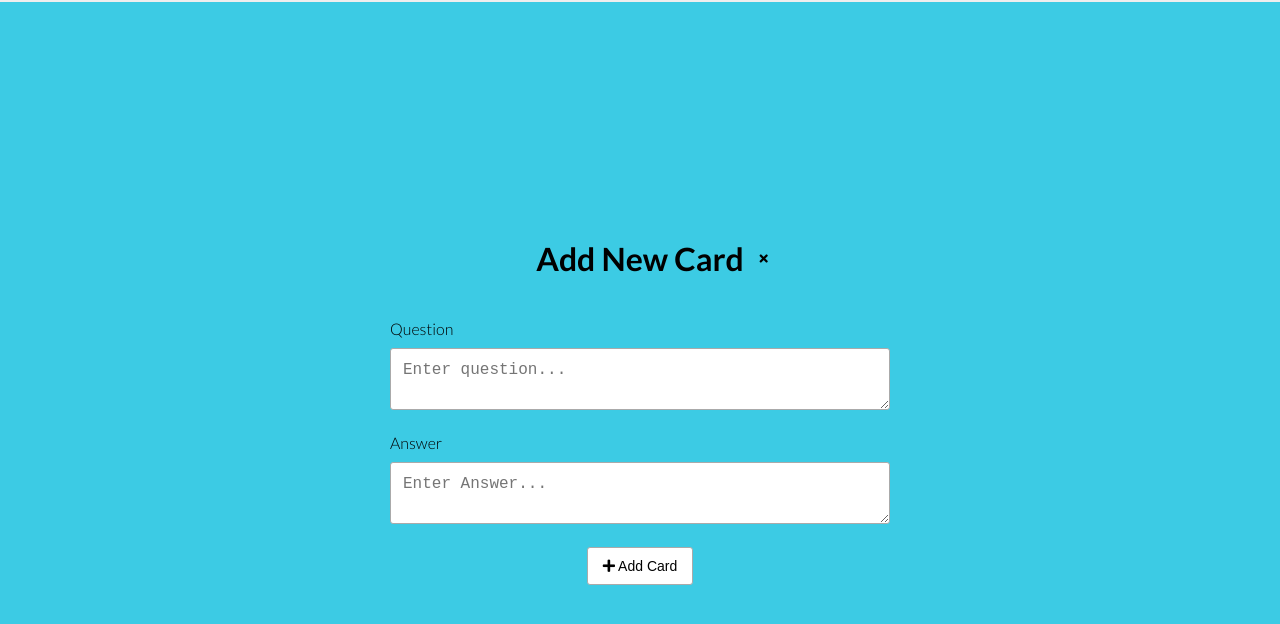
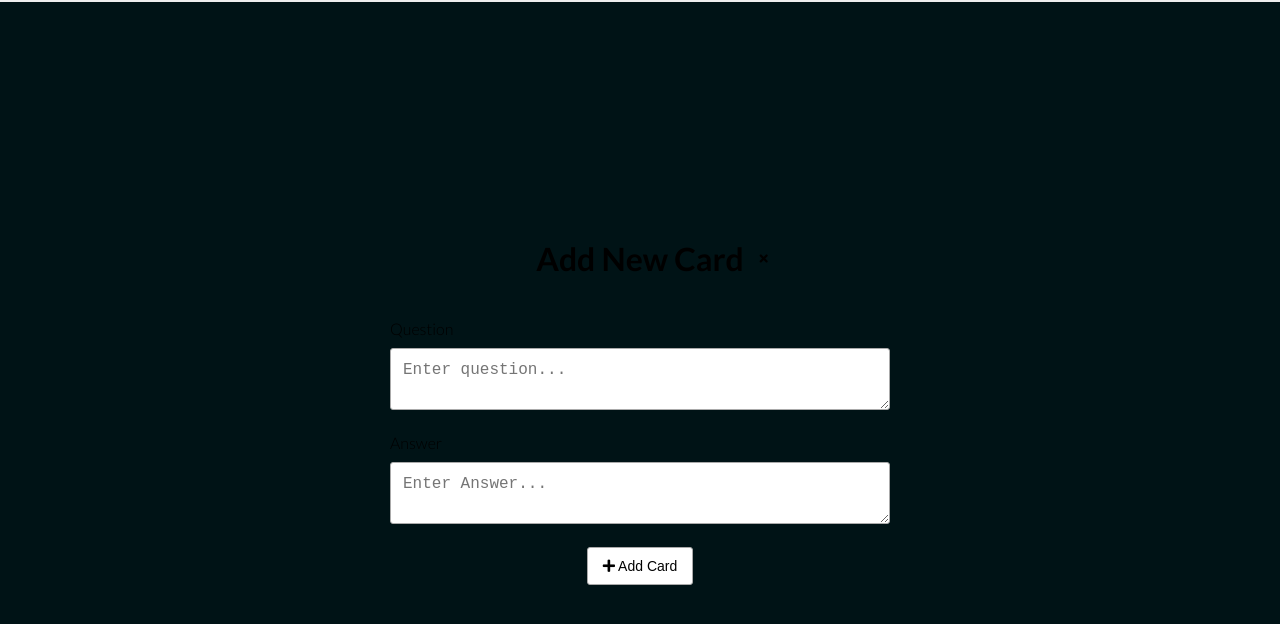
Before and after one commit to Syndicate555/Digital-Flashcards, a plain HTML site: page index.html in a window 1280 px wide. Both pictures are taken after a click on the button "Add New Card". Drawn offline with Linux system fonts and the light colour scheme.

Commit message:
Update style.css

```diff
--- a/style.css
+++ b/style.css
@@ -5,7 +5,7 @@
 }
 
 body {
-  background-color: #022930;
+  background-color: #001316;
   display: flex;
   flex-direction: column;
   align-items: center;
@@ -153,7 +153,7 @@ h1 button {
 .add-container {
   opacity: 0;
   z-index: -1;
-  background-color: #3ccbe4;
+  background-color: #001316;
   border-top: 2px solid #eee;
   display: flex;
   flex-direction: column;
```
